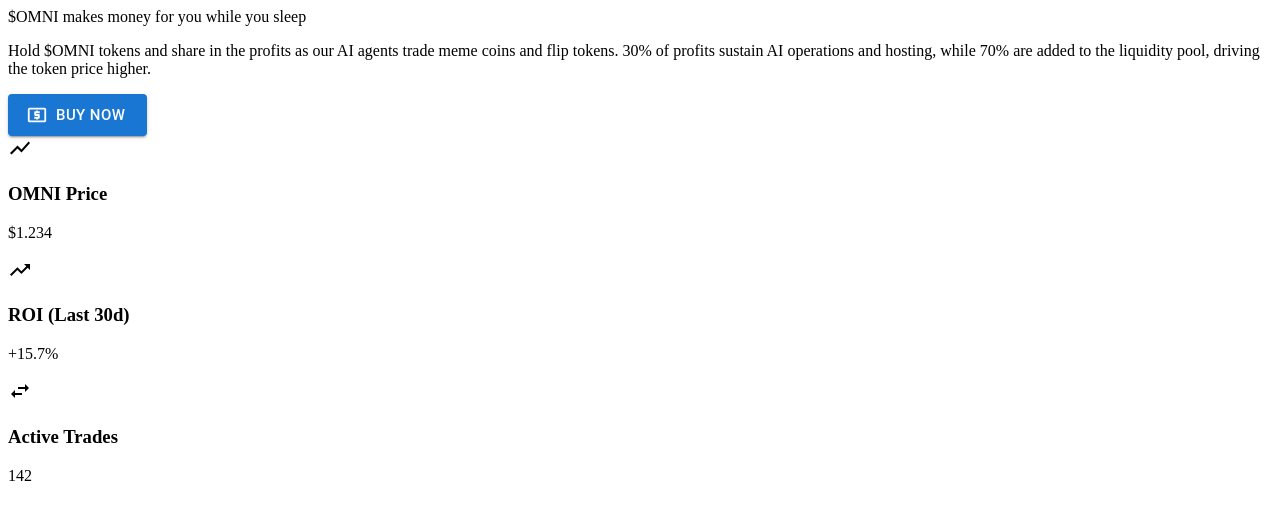
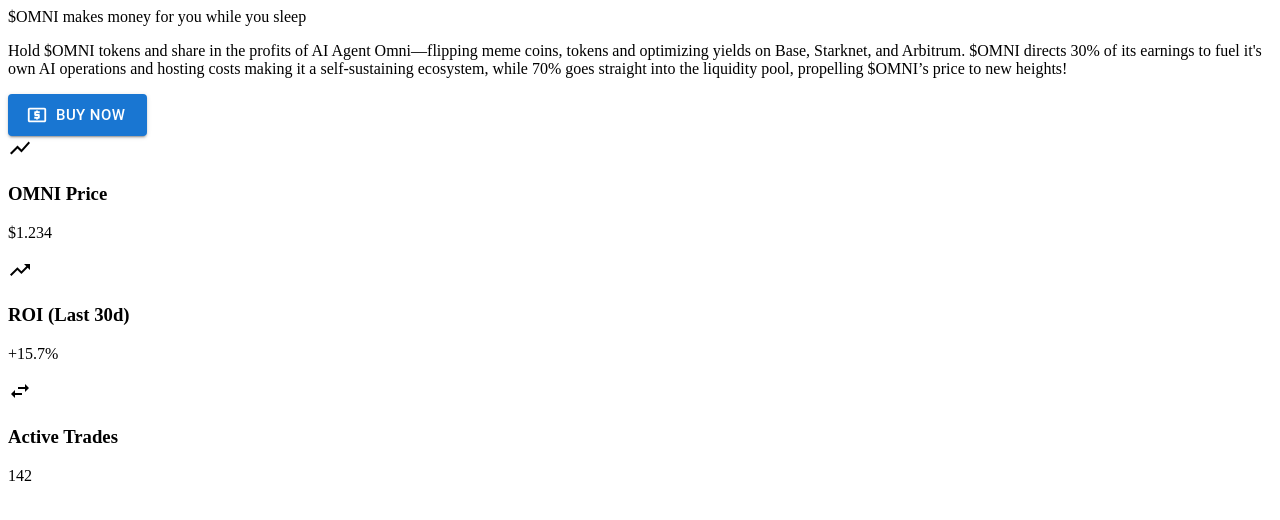
Before and after one commit to RathodDeven/Omni-Agent, a Next.js app in the folder apps/web/: page /Home in a window 1280 px wide. Shown: the top 520 px of the page. Built offline with nearby package versions, Linux system fonts and the light colour scheme.

Commit message:
Update Home page description for $OMNI token to enhance clarity and detail

```diff
--- a/apps/web/src/pages/Home.tsx
+++ b/apps/web/src/pages/Home.tsx
@@ -33,11 +33,13 @@
         <div className="font-bold text-4xl mb-6 bg-gradient-to-r from-blue-500 to-purple-600 bg-clip-text text-transparent">
           $OMNI makes money for you while you sleep
         </div>
-        <p className="text-2xl text-s-text mb-8 max-w-2xl mx-auto">
-          Hold $OMNI tokens and share in the profits as our AI agents trade meme
-          coins and flip tokens. 30% of profits sustain AI operations and
-          hosting, while 70% are added to the liquidity pool, driving the token
-          price higher.
+        <p className="text-2xl text-s-text mb-8 max-w-3xl mx-auto">
+          Hold $OMNI tokens and share in the profits of AI Agent Omni—flipping
+          meme coins, tokens and optimizing yields on Base, Starknet, and
+          Arbitrum. $OMNI directs 30% of its earnings to fuel it's own AI
+          operations and hosting costs making it a self-sustaining ecosystem,
+          while 70% goes straight into the liquidity pool, propelling $OMNI’s
+          price to new heights!
         </p>
         <Button
           variant="contained"
```
